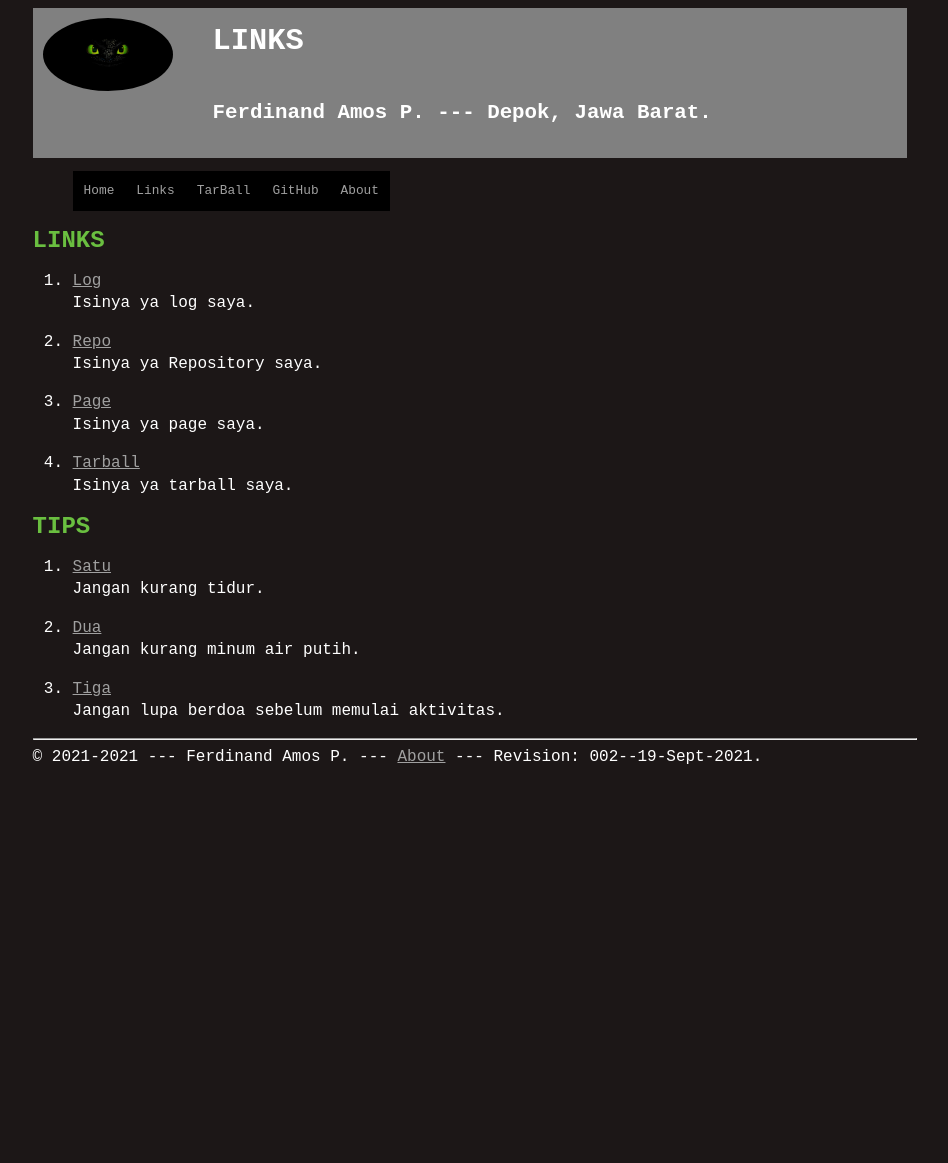
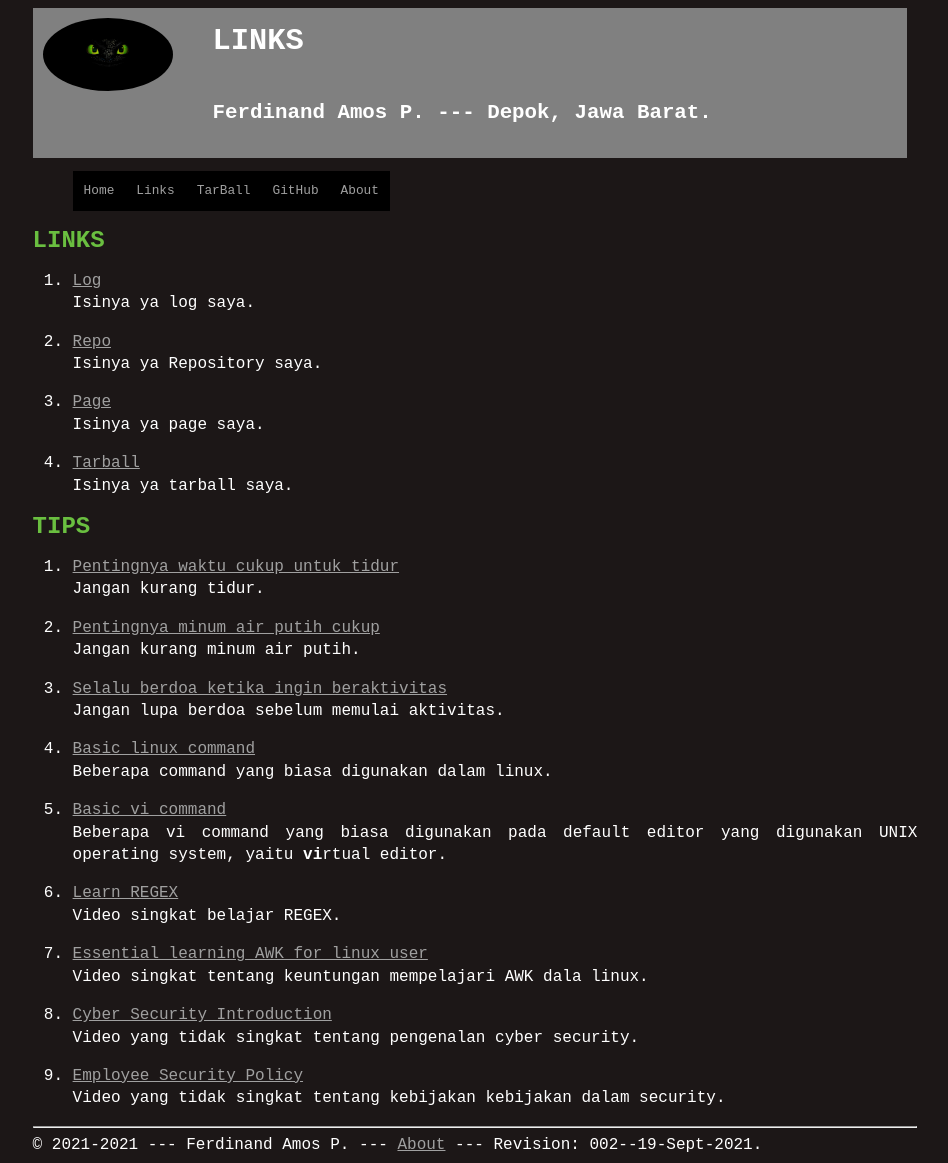
Before and after one commit to ferdinandamos/os212, a Jekyll site: the page built from links.md, in a window 1280 px wide. Shown: the whole page, without its empty margins (165-1113 px from the left). Built offline with Jekyll 4.4.1, drawn with Linux system fonts in a browser that asks for light colours; our own code applies the rules of GitHub Pages for plain Markdown files; before the commit the page ends 900 px from its top, so only the background shows below that.

Commit message:
Update links.md

```diff
--- a/links.md
+++ b/links.md
@@ -18,11 +18,29 @@ Isinya ya tarball saya.
 
 # TIPS
 
-1. [Satu](https://www.alodokter.com/5-kondisi-yang-bisa-dialami-jika-kurang-tidur#:~:text=Inilah%20sebabnya%2C%20orang%20yang%20kurang,gangguan%20suasana%20hati%20dan%20kecemasan.)<br>
+1. [Pentingnya waktu cukup untuk tidur](https://www.alodokter.com/5-kondisi-yang-bisa-dialami-jika-kurang-tidur#:~:text=Inilah%20sebabnya%2C%20orang%20yang%20kurang,gangguan%20suasana%20hati%20dan%20kecemasan.)<br>
 Jangan kurang tidur.
 
-2. [Dua](https://health.kompas.com/read/2020/11/18/101000568/12-akibat-kurang-minum-air-putih-yang-tak-boleh-disepelekan?page=all)<br>
+2. [Pentingnya minum air putih cukup](https://health.kompas.com/read/2020/11/18/101000568/12-akibat-kurang-minum-air-putih-yang-tak-boleh-disepelekan?page=all)<br>
 Jangan kurang minum air putih.
 
-3. [Tiga](https://tugujatim.id/5-manfaat-berdoa-sebelum-memulai-aktivitas/)<br>
+3. [Selalu berdoa ketika ingin beraktivitas](https://tugujatim.id/5-manfaat-berdoa-sebelum-memulai-aktivitas/)<br>
 Jangan lupa berdoa sebelum memulai aktivitas.
+
+4. [Basic linux command](https://linoxide.com/essential-linux-basic-commands/)<br>
+Beberapa command yang biasa digunakan dalam linux.
+
+5. [Basic vi command](https://www.cs.colostate.edu/helpdocs/vi.html)<br>
+Beberapa vi command yang biasa digunakan pada default editor yang digunakan UNIX operating system, yaitu **vi**rtual editor.
+
+6. [Learn REGEX](https://www.youtube.com/watch?v=bgBWp9EIlMM)<br>
+Video singkat belajar REGEX.
+
+7. [Essential learning AWK for linux user](https://www.youtube.com/watch?v=9YOZmI-zWok)<br>
+Video singkat tentang keuntungan mempelajari AWK dala linux.
+
+8. [Cyber Security Introduction](https://www.youtube.com/watch?v=rcDO8km6R6c)<br>
+Video yang tidak singkat tentang pengenalan cyber security.
+
+9. [Employee Security Policy](https://www.youtube.com/watch?v=CivG_2UqKMg)<br>
+Video yang tidak singkat tentang kebijakan kebijakan dalam security.
```
